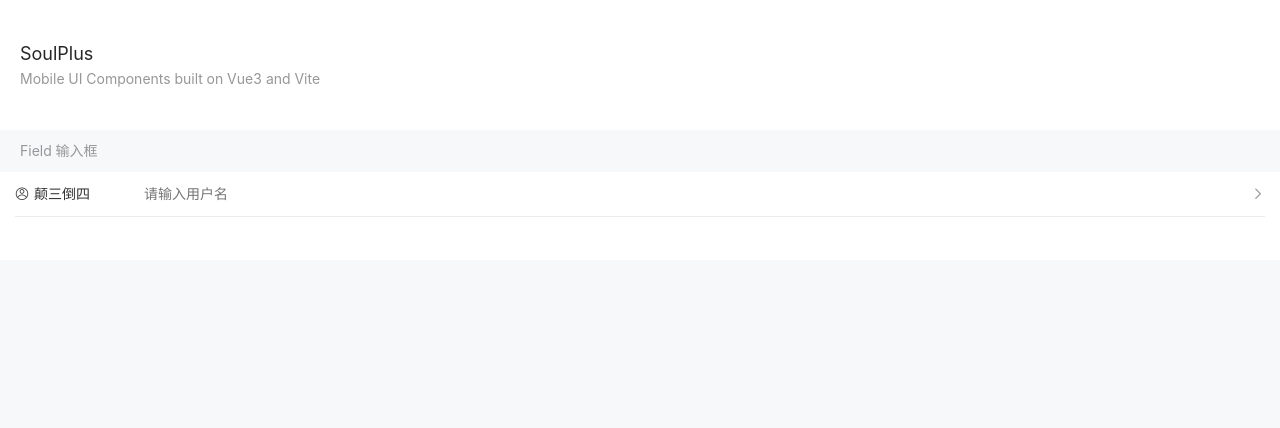
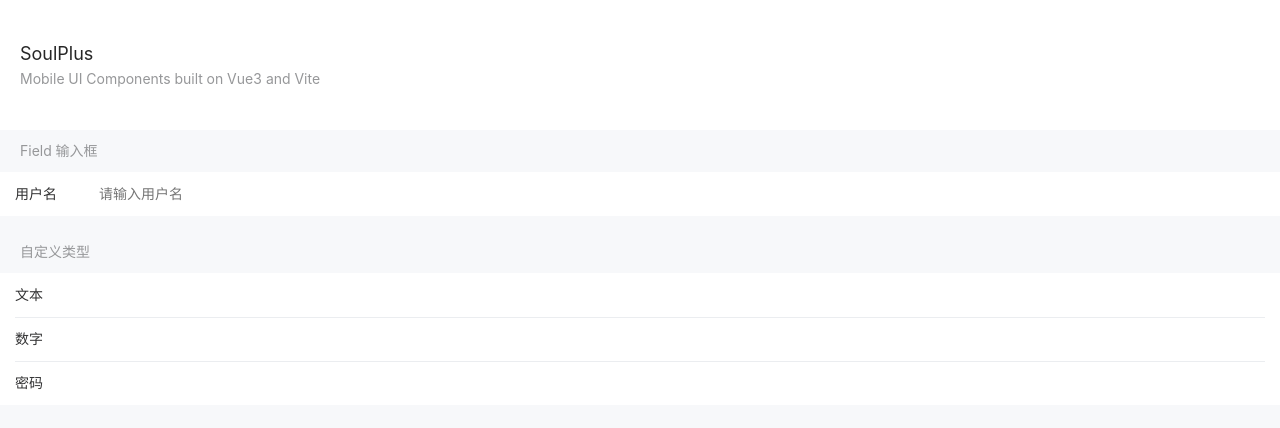
Before and after one commit to jsdawn/soul-plus, a Vue app: page /field in a window 1280 px wide. Shown: the top 428 px of the page. Built offline with nearby package versions, Linux system fonts and the light colour scheme.

Commit message:
add field

```diff
--- a/packages/Field/SoField.vue
+++ b/packages/Field/SoField.vue
@@ -1,32 +1,41 @@
 <template>
-  <so-cell
+  <div
     class="so-field"
-    :title-class="['so-field__label', labelClass]"
-    value-class="so-field__value"
-    :title="props.label"
-    :title-style="{ width: props.labelWidth }"
+    :class="{
+      'so-field--center': props.center,
+      'so-field--clickable': props.clickable
+    }"
+    @click="onClick"
   >
-    <template #icon>
     <slot name="left-icon">
       <SoIcon
         class="so-field__left-icon"
         v-if="props.leftIcon"
         :classPrefix="props.iconPrefix"
         :name="props.leftIcon"
+        :size="props.iconSize || '16px'"
       />
     </slot>
-    </template>
 
-    <template #title>
-      <slot name="label"></slot>
-    </template>
+    <div
+      class="so-field__label"
+      :class="props.labelClass"
+      :style="{ width: props.labelWidth, textAlign: props.labelAlign }"
+    >
+      <slot name="label">
+        {{ props.label }}
+      </slot>
+    </div>
 
     <div class="so-field__body">
+      <slot>
         <input
           class="so-field__control"
-        type="text"
-        :placeholder="props.placeholder"
+          v-bind="inputAttrs"
+          :type="props.type || 'text'"
         />
+      </slot>
+    </div>
 
     <slot name="right-icon">
       <SoIcon
@@ -34,38 +43,108 @@
         v-if="props.rightIcon"
         :classPrefix="props.iconPrefix"
         :name="props.rightIcon"
+        :size="props.iconSize || '16px'"
       />
     </slot>
   </div>
-  </so-cell>
 </template>
 
+<script>
+export default {
+  inheritAttrs: false
+};
+</script>
+
 <script setup>
-import { computed } from 'vue';
-import { pick } from '../hooks';
-import { cellSharedProps } from '../Cell/shared';
-
+import { ref, useAttrs, computed } from 'vue';
 import SoIcon from '../Icon';
-import SoCell from '../Cell';
 
 const props = defineProps({
-  ...cellSharedProps,
-
   modelValue: [Number, String],
+  label: String,
   name: String,
   type: String, // tel digit number textarea password
-  maxlength: [Number, String],
   placeholder: String,
+  autocomplete: String,
   disabled: Boolean,
   readonly: Boolean,
+  maxlength: [Number, String],
+  rows: [Number, String],
+
   required: Boolean,
   clearable: Boolean,
   autofocus: Boolean,
   errorMessage: String,
   formatter: Function,
+  center: Boolean,
+  clickable: Boolean,
+  rules: Array,
+
   labelClass: [String, Array, Object],
   labelWidth: String,
   labelAlign: String, // left center right
-  leftIcon: String
+
+  iconPrefix: String,
+  iconSize: String,
+  leftIcon: String,
+  rightIcon: String
 });
+
+const emit = defineEmits(['update:modelValue', 'blur', 'focus']);
+
+const attrs = useAttrs();
+
+const inputRef = ref();
+
+const updateValue = value => {
+  if (value !== props.modelValue) {
+    emit('update:modelValue', value);
+  }
+};
+
+const onBlur = event => {
+  emit('blur', event);
+};
+
+const onFocus = event => {
+  emit('focus', event);
+};
+
+const onInput = event => {
+  updateValue(event.target?.value);
+};
+
+const onClickInput = event => {};
+
+const onKeypress = event => {};
+
+const startComposing = event => {};
+
+const endComposing = event => {};
+
+const inputAttrs = computed(() => {
+  return {
+    ...attrs,
+    ref: inputRef,
+    name: props.name,
+    rows: props.rows,
+    value: props.modelValue,
+    disabled: props.disabled,
+    readonly: props.readonly,
+    maxlength: props.maxlength,
+    autofocus: props.autofocus,
+    placeholder: props.placeholder,
+    autocomplete: props.autocomplete,
+    onBlur,
+    onFocus,
+    onInput,
+    onClick: onClickInput,
+    onChange: endComposing,
+    onKeypress,
+    onCompositionend: endComposing,
+    onCompositionstart: startComposing
+  };
+});
+
+const onClick = event => emit('click', event);
 </script>
--- a/packages/theme-chalk/src/field.scss
+++ b/packages/theme-chalk/src/field.scss
@@ -1,12 +1,41 @@
 @import './common/var.scss';
 @import './mixins/mixins.scss';
-@import './cell.scss';
+@import './icon.scss';
+
+$field-padding: 15px;
 
 .so-field {
-  @include b('__label') {
-    flex: none;
-    margin-right: 10px;
-    width: 6em;
+  position: relative;
+  display: flex;
+  align-items: flex-start;
+  box-sizing: border-box;
+  width: 100%;
+  padding: 10px $field-padding;
+  color: $text-color;
+  font-size: $font-size-md;
+  line-height: 24px;
+  word-wrap: break-word;
+
+  & + & {
+    &::before {
+      content: ' ';
+      position: absolute;
+      top: 0;
+      left: $field-padding;
+      right: $field-padding;
+      border-top: 1px solid $border-color;
+    }
+  }
+
+  &--center {
+    align-items: center;
+  }
+
+  &--clickable {
+    cursor: pointer;
+    &:active {
+      background-color: $active-color;
+    }
   }
 
   &__left-icon {
@@ -15,11 +44,22 @@
 
   &__right-icon {
     margin-left: 5px;
+    color: $text-secondary-color;
+  }
+
+  &__label {
+    flex: none;
+    width: 6em;
   }
 
   &__body {
+    position: relative;
+    flex: 1;
     display: flex;
     align-items: center;
+    color: $text-secondary-color;
+    text-align: right;
+    word-wrap: break-word;
   }
 
   &__control {
--- a/src/pages/field.vue
+++ b/src/pages/field.vue
@@ -6,24 +6,29 @@
         label="用户名"
         v-model="info.username"
         placeholder="请输入用户名"
-        left-icon="user-circle-o"
-        right-icon="arrow"
-        label-width="100px"
-      >
-        <template #label>颠三倒四</template>
-      </so-field>
+      ></so-field>
+    </div>
 
-      <so-field></so-field>
+    <h3 class="comp-title">自定义类型</h3>
+    <div class="comp-wrap">
+      <so-field label="文本" aa v-model="info.text" type="text"></so-field>
+      <so-field label="数字" v-model="info.num" type="number"></so-field>
+      <so-field label="密码" v-model="info.pwd" type="password"></so-field>
     </div>
   </div>
 </template>
+
+
 
 <script setup>
 import { reactive } from 'vue';
 import { SoField } from 'packages/index.js';
 
 const info = reactive({
-  username: ''
+  username: '',
+  text: '',
+  num: '',
+  pwd: ''
 });
 </script>
 
```
Lines whose indentation alone changed are shown as unchanged.
